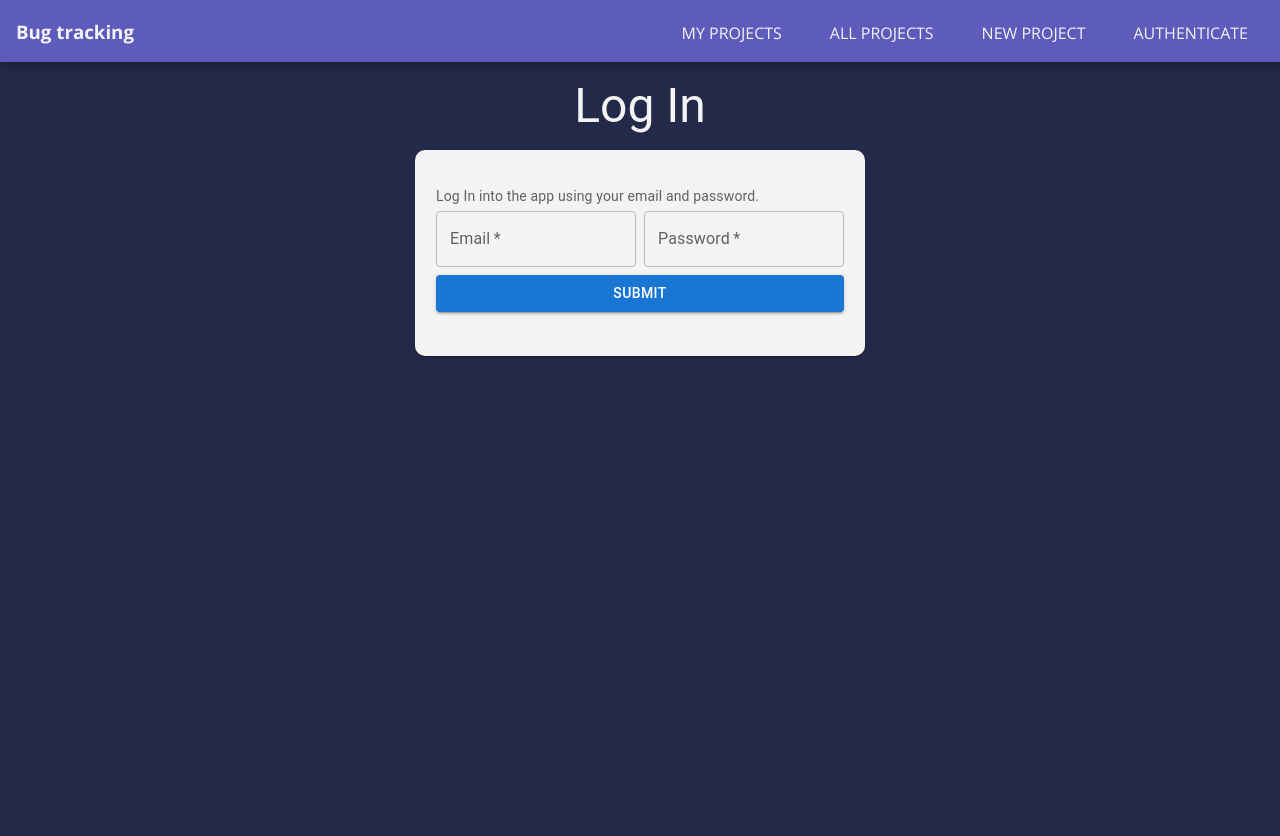
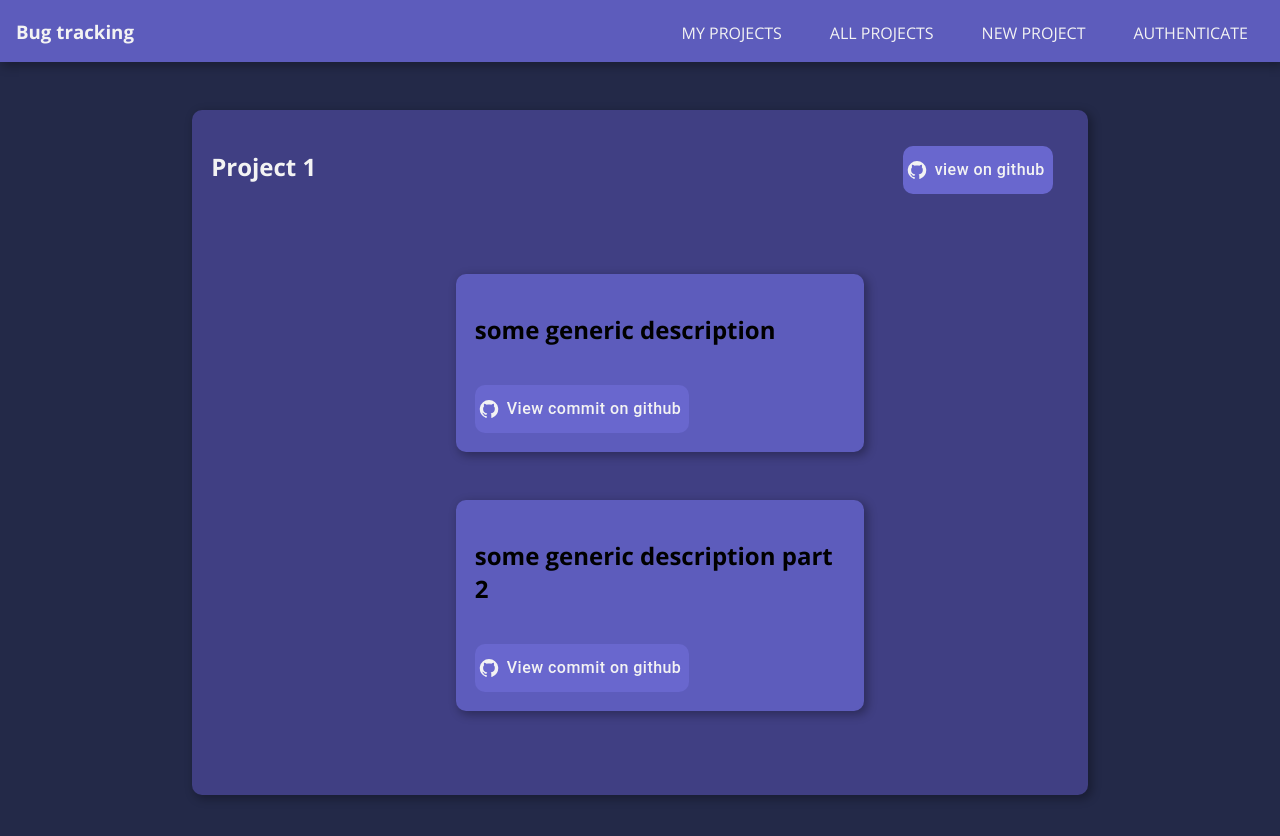
Before and after one commit to ovidiuterbea/proiectTW-bug-tracking, a React (Create React App) app in the folder frontend/: page /1/projects/1 in a window 1280 px wide. Before the commit this address led to /. Shown: the top 836 px of the page. Before the commit the page ends 800 px from the top, so only its background shows below. Built offline with nearby package versions, Linux system fonts and the light colour scheme.

Commit message:
added components for the bugs, implemented routing from project to bug list

```diff
--- a/frontend/src/App.js
+++ b/frontend/src/App.js
@@ -10,6 +10,7 @@ import NewProject from "./projects/pages/NewProject";
 import Projects from "./projects/pages/Projects";
 import UserProjects from "./projects/pages/UserProjects";
 import NavLinks from "./shared/components/Navigation/NavLinks";
+import ProjectDetails from "./projects/pages/ProjectDetails";
 
 function App() {
   return (
@@ -29,6 +30,9 @@ function App() {
           <Route path='/:userId/projects' exact>
             <UserProjects />
           </Route>
+          <Route path='/:userId/projects/:projectId' exact>
+            <ProjectDetails />
+          </Route>
           <Redirect to='/' />
         </Switch>
       </Router>
--- /dev/null
+++ b/frontend/src/bugs/components/BugItem.css
@@ -0,0 +1,76 @@
+.bug-item {
+  display: flex;
+  flex-direction: column;
+  margin: 3rem auto;
+  width: 50%;
+  border-radius: 10px;
+  background-color: #5d5cbc;
+  padding: 1.2rem;
+  box-shadow: 3px 3px 10px 1px rgba(0, 0, 0, 0.3);
+}
+
+.bug-item__buttons {
+  display: flex;
+  justify-content: space-between;
+}
+
+.bug-item .bug-item__description {
+  padding-bottom: 1.2rem;
+}
+
+.bug-item .bug-item__description h2 {
+  justify-content: center;
+  align-items: center;
+}
+
+a {
+  text-decoration: none;
+}
+
+#projectName {
+  color: #f3f3f3;
+}
+
+#muibtn {
+  text-transform: none;
+  padding-top: 0px;
+  padding-bottom: 0px;
+}
+
+.bug-item__buttons button {
+  border: none;
+  background-color: #6967ce;
+  color: #f3f3f3;
+  height: 3rem;
+  width: fit-content;
+  border-radius: 10px;
+  transition: ease-out 1.2s;
+  font-size: 16px;
+  outline: none;
+  /* box-shadow: 0px 0px 10px -3px #19193d; */
+}
+
+.bug-item__buttons button:hover {
+  box-shadow: inset 250px 0 0 0 #7c7ac2;
+  cursor: pointer;
+}
+
+.bug-item__buttons .project-item__link {
+  border: none;
+  background-color: #5d5cbc;
+  color: #f3f3f3;
+  height: 3rem;
+  width: fit-content;
+  border-radius: 10px;
+  box-shadow: inset 0 0 0 0 #7c7ac2;
+  transition: ease-out 1.2s;
+  font-size: 16px;
+  outline: none;
+  justify-content: center;
+  align-items: center;
+}
+
+.project-item__buttons .project-item__link:hover {
+  box-shadow: inset 250px 0 0 0 #7c7ac2;
+  cursor: pointer;
+}
--- /dev/null
+++ b/frontend/src/bugs/components/BugItem.js
@@ -0,0 +1,26 @@
+import React from "react";
+import { Link } from "react-router-dom";
+import GitHubIcon from "@mui/icons-material/GitHub";
+import BugReportIcon from "@mui/icons-material/BugReport";
+import VisibilityIcon from "@mui/icons-material/Visibility";
+import { Button } from "@mui/material";
+import "./BugItem.css";
+
+const BugItem = (props) => {
+  return (
+    <li className='bug-item'>
+      <div className='bug-item__description'>
+        <h2>{props.description}</h2>
+      </div>
+      <div className='bug-item__buttons'>
+        <a href={props.linkCommit}>
+          <Button id='muibtn' startIcon={<GitHubIcon />}>
+            View commit on github
+          </Button>
+        </a>
+      </div>
+    </li>
+  );
+};
+
+export default BugItem;
--- /dev/null
+++ b/frontend/src/bugs/components/BugList.js
@@ -0,0 +1,31 @@
+import React from "react";
+import BugItem from "./BugItem";
+
+const ProjectList = (props) => {
+  if (props.items.length === 0) {
+    return (
+      <div className='center'>
+        <h2>No Bugs found!</h2>
+      </div>
+    );
+  }
+
+  return (
+    <ul>
+      {props.items.map((bug) => {
+        return (
+          <BugItem
+            key={bug.id}
+            id={bug.id}
+            severity={bug.severity}
+            priority={bug.priority}
+            description={bug.description}
+            linkCommit={bug.linkCommit}
+          />
+        );
+      })}
+    </ul>
+  );
+};
+
+export default ProjectList;
--- a/frontend/src/projects/components/ProjectItem.js
+++ b/frontend/src/projects/components/ProjectItem.js
@@ -1,33 +1,36 @@
 import React from "react";
 import "./ProjectItem.css";
-// import { Link } from "react-router-dom";
-import GitHubIcon from '@mui/icons-material/GitHub';
-import BugReportIcon from '@mui/icons-material/BugReport';
-import VisibilityIcon from '@mui/icons-material/Visibility';
+import { Link } from "react-router-dom";
+import GitHubIcon from "@mui/icons-material/GitHub";
+import BugReportIcon from "@mui/icons-material/BugReport";
+import VisibilityIcon from "@mui/icons-material/Visibility";
 import { Button } from "@mui/material";
 
 const ProjectItem = (props) => {
   return (
     <li className='project-item'>
       <div className='user-item__info'>
-        <h2 id="projectName">{props.name}</h2>
+        <h2 id='projectName'>{props.name}</h2>
       </div>
       <div className='project-item__buttons'>
         <a href={props.repo}>
-          <Button id="muibtn" startIcon={<GitHubIcon/>}>view on github</Button>
-          {/* <button><GitHubIcon/> view on github</button> */}
+          <Button id='muibtn' startIcon={<GitHubIcon />}>
+            view on github
+          </Button>
         </a>
         {props.isTester && (
-          // <Link>
-          <Button id="muibtn" startIcon={<BugReportIcon/>}>add bug</Button>
-          // <button>Buton catre creeare bug</button>
-          // </Link>
+          <Link>
+            <Button id='muibtn' startIcon={<BugReportIcon />}>
+              add bug
+            </Button>
+          </Link>
         )}
         {!props.isTester && (
-          // <Link>
-          <Button id="muibtn" startIcon={<VisibilityIcon/>}>view project details</Button>
-          // <button>Buton catre vizualizare proiect</button>
-          // </Link>
+          <Link to={`/:userId/projects/${props.id}`}>
+            <Button id='muibtn' startIcon={<VisibilityIcon />}>
+              view project details
+            </Button>
+          </Link>
         )}
       </div>
     </li>
--- a/frontend/src/projects/components/ProjectList.js
+++ b/frontend/src/projects/components/ProjectList.js
@@ -1,5 +1,4 @@
 import React from "react";
-import "./ProjectList.css";
 import ProjectItem from "./ProjectItem";
 
 const ProjectList = (props) => {
@@ -12,7 +11,7 @@ const ProjectList = (props) => {
   }
 
   return (
-    <ul className='project-list'>
+    <ul>
       {props.items.map((project) => {
         return (
           <ProjectItem
@@ -22,6 +21,7 @@ const ProjectList = (props) => {
             users={project.users}
             name={project.name}
             isTester={project.isTester}
+            bugs={project.bugs}
           />
         );
       })}
--- /dev/null
+++ b/frontend/src/projects/pages/ProjectDetails.css
@@ -0,0 +1,20 @@
+.project-detail {
+  display: flex;
+  flex-direction: column;
+  margin: 3rem auto;
+  width: 70%;
+  border-radius: 10px;
+  background-color: #403f83;
+  padding: 1.2rem;
+  box-shadow: 3px 3px 10px 1px rgba(0, 0, 0, 0.3);
+}
+
+.project-detail-container {
+  display: flex;
+  flex-direction: row;
+  justify-content: space-between;
+}
+
+.project-detail-container .project-item__buttons a {
+  margin: 1rem;
+}
--- /dev/null
+++ b/frontend/src/projects/pages/ProjectDetails.js
@@ -0,0 +1,59 @@
+import { useParams } from "react-router-dom";
+import "./ProjectDetails.css";
+import GitHubIcon from "@mui/icons-material/GitHub";
+import { Button } from "@mui/material";
+import BugList from "../../bugs/components/BugList";
+// import { Link } from "react-router-dom";
+// import BugReportIcon from "@mui/icons-material/BugReport";
+// import VisibilityIcon from "@mui/icons-material/Visibility";
+
+const DUMMY_PROJECT = {
+  id: "p1",
+  name: "Project 1",
+  repo: "https://github.com/ovidiuterbea/Admitere-Liceu",
+  isTester: false,
+  bugs: [
+    {
+      id: "b1",
+      severity: "high",
+      priority: 1,
+      description: "some generic description",
+      linkCommit:
+        "https://github.com/ovidiuterbea/Admitere-Liceu/commit/eab8763eecd5d4ea7adac104685eecac266e1227",
+      status: "unresolved",
+    },
+    {
+      id: "b2",
+      severity: "low",
+      priority: 5,
+      description: "some generic description part 2",
+      linkCommit:
+        "https://github.com/ovidiuterbea/Admitere-Liceu/commit/eab8763eecd5d4ea7adac104685eecac266e1227",
+      status: "unresolved",
+    },
+  ],
+};
+
+const ProjectDetails = (props) => {
+  const projectId = useParams().projectId;
+  return (
+    <li className='project-detail'>
+      <div className='project-detail-container'>
+        <div className='user-item__info'>
+          <h2 id='projectName'>{DUMMY_PROJECT.name}</h2>
+        </div>
+        <div className='project-item__buttons'>
+          <a href={props.repo}>
+            <Button id='muibtn' startIcon={<GitHubIcon />}>
+              view on github
+            </Button>
+          </a>
+        </div>
+      </div>
+
+      <BugList items={DUMMY_PROJECT.bugs} />
+    </li>
+  );
+};
+
+export default ProjectDetails;
--- a/frontend/src/projects/pages/Projects.js
+++ b/frontend/src/projects/pages/Projects.js
@@ -8,6 +8,24 @@ const DUMMY_PROJECTS = [
     name: "Project 1",
     repo: "https://github.com/ovidiuterbea/Admitere-Liceu",
     isTester: false,
+    bugs: [
+      {
+        severity: "high",
+        priority: 1,
+        description: "some generic description",
+        linkCommit:
+          "https://github.com/ovidiuterbea/Admitere-Liceu/commit/eab8763eecd5d4ea7adac104685eecac266e1227",
+        status: "unresolved",
+      },
+      {
+        severity: "low",
+        priority: 5,
+        description: "some generic description",
+        linkCommit:
+          "https://github.com/ovidiuterbea/Admitere-Liceu/commit/eab8763eecd5d4ea7adac104685eecac266e1227",
+        status: "unresolved",
+      },
+    ],
   },
   {
     id: "p2",
```
Also changed, not shown: frontend/src/bugs/components/BugList.css (added), frontend/src/projects/components/ProjectList.css (deleted).
